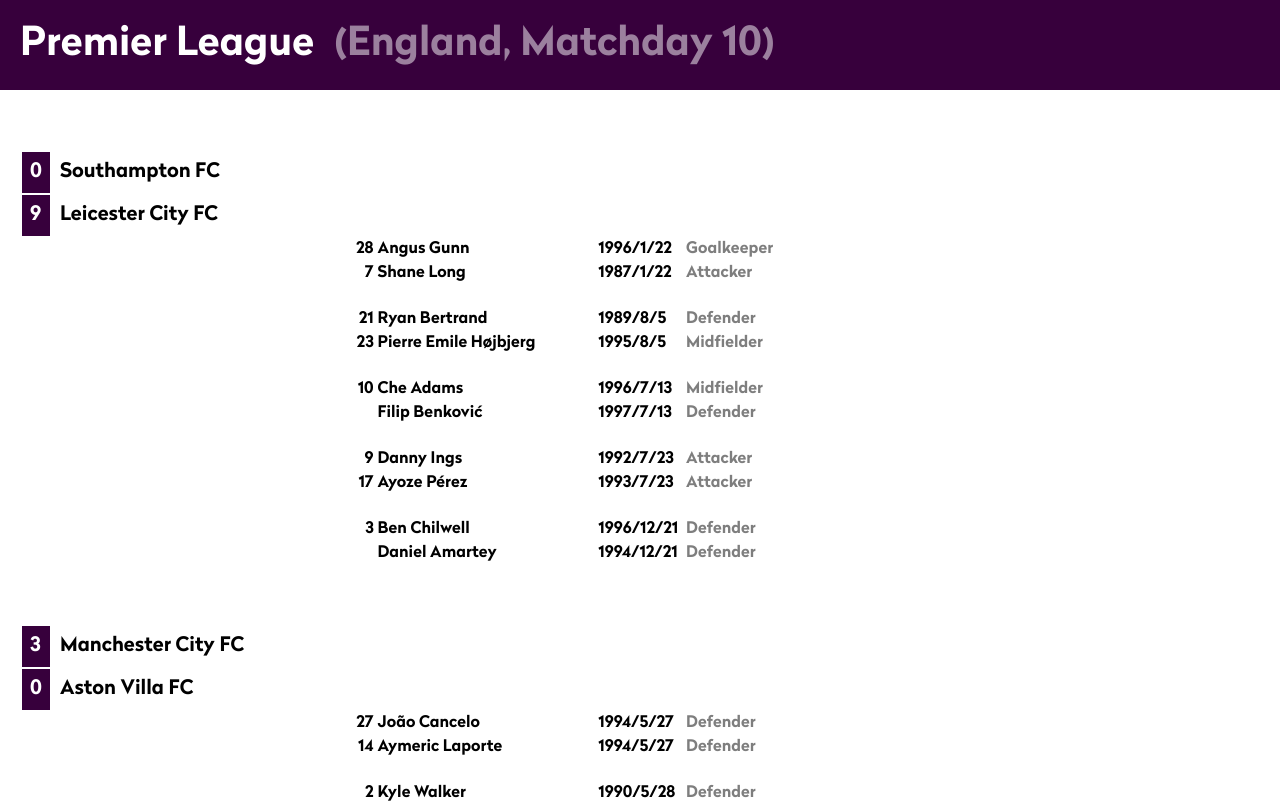
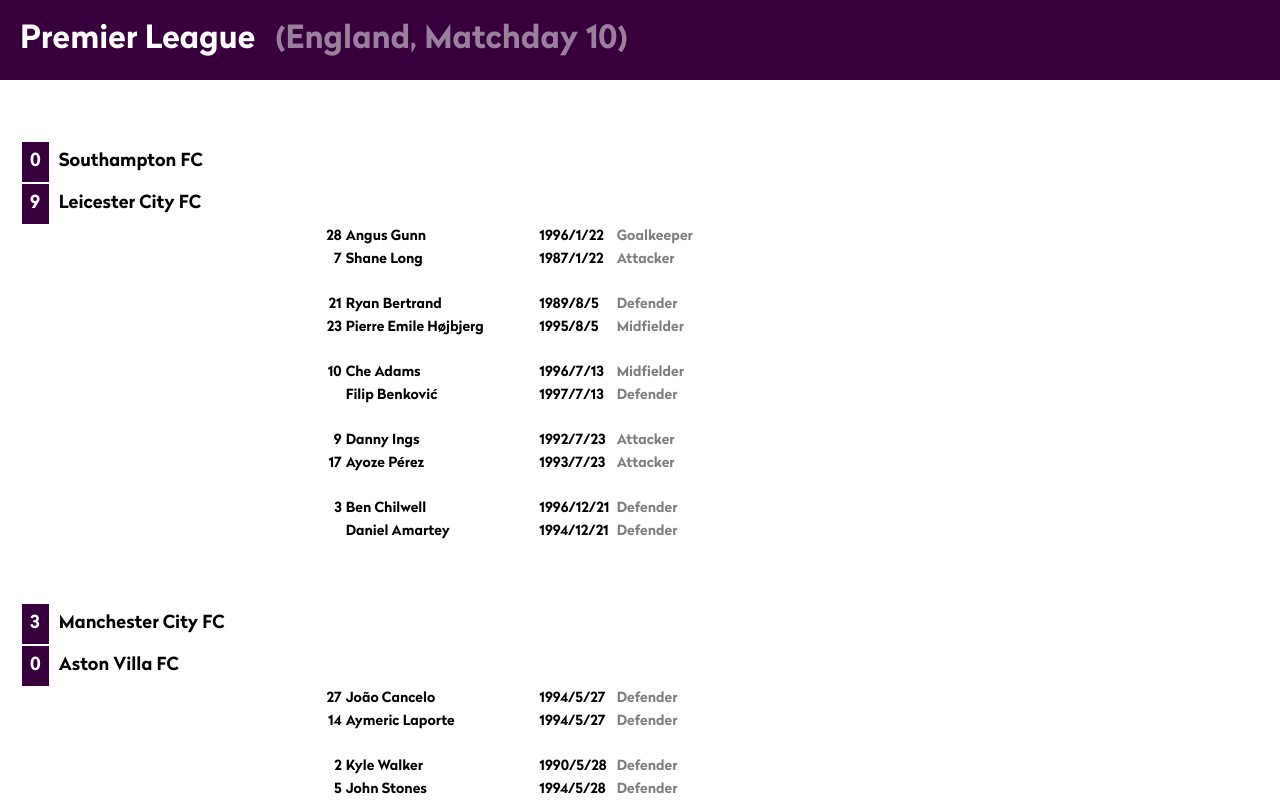
Before and after one commit to Nockm/match-birthdays, a React (Create React App) app: page / in a window 1280 px wide. Shown: the top 803 px of the page. Built offline with nearby package versions, Linux system fonts and the light colour scheme.

Commit message:
Update font sizes

```diff
--- a/src/components/Main.tsx
+++ b/src/components/Main.tsx
@@ -26,7 +26,11 @@
 		const date: Date = new Date(player.dateOfBirth);
 
 		return (
-			<tr>
+			<tr
+				style={{
+					fontSize: style.fontSize3,
+				}}
+			>
 				<td></td>
 				<td></td>
 				<td align="right">{`${player.shirtNumber || ''}`}</td>
@@ -49,7 +53,7 @@
 	renderMatch = (match: db.Match) => {
 		const baseStyle = {
 			padding: 8,
-			fontSize: style.fontSize1,
+			fontSize: style.fontSize2,
 		};
 
 		const teamStyle = {
@@ -81,7 +85,7 @@
 			>
 				<div style={{
 					display: 'flex',
-					fontSize: 40,
+					fontSize: style.fontSize1,
 					marginBottom: 40,
 					color: style.highlightFg,
 					background: style.highlightBg,
--- a/src/style/index.ts
+++ b/src/style/index.ts
@@ -1,7 +1,7 @@
 export default {
-	fontSize1: 20,
-	fontSize2: 16,
-	fontSize3: 12,
+	fontSize1: 32,
+	fontSize2: 18,
+	fontSize3: 14,
 	background: 'white',
 	highlightBg: 'rgb(55,0,60)',
 	highlightFg: 'white',
```
